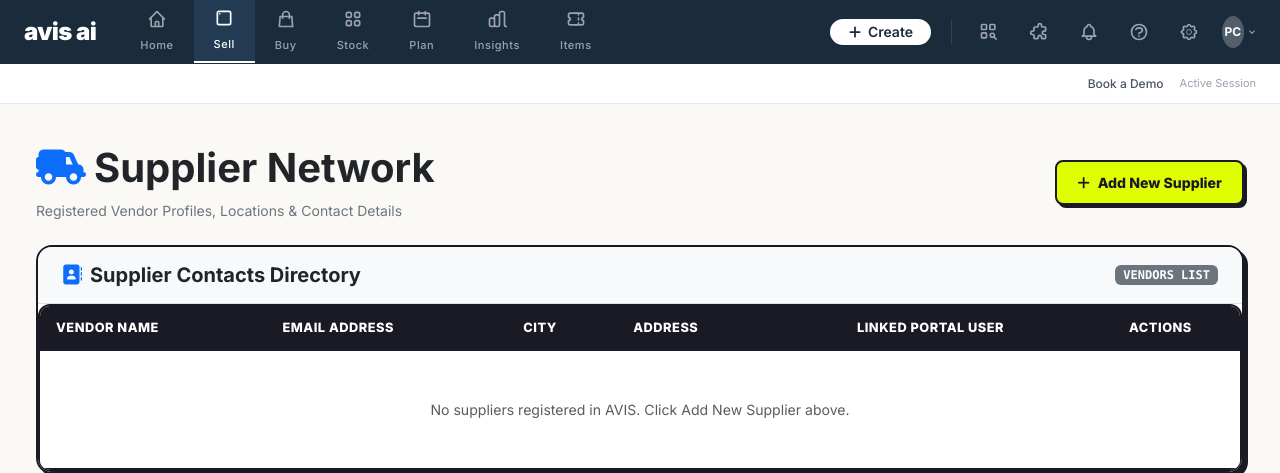
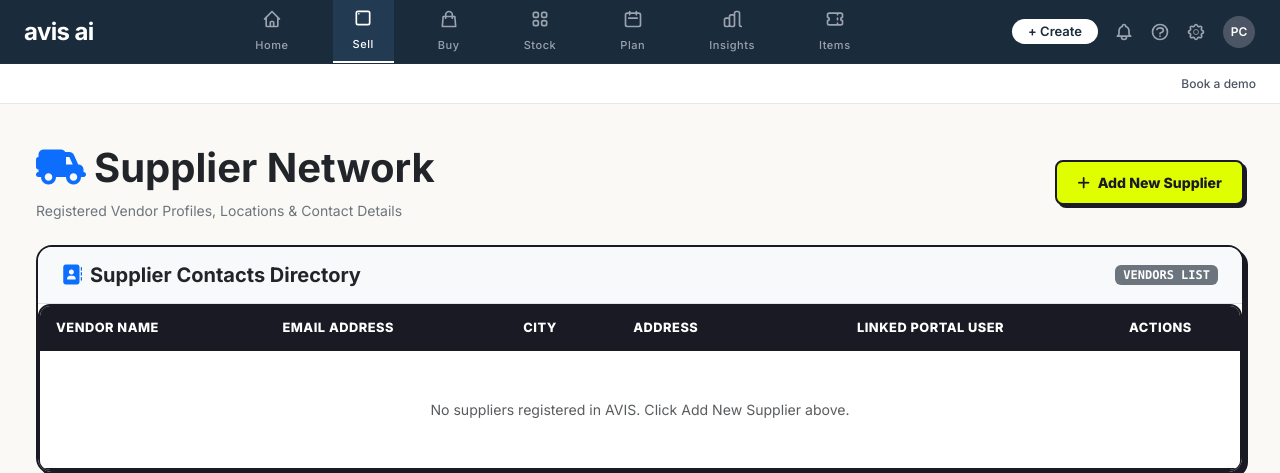
Before and after one commit to ParthChoudhary123/avis2, a Django app: page /manager/vendors/ in a window 1280 px wide. Shown: the top 473 px of the page. Run offline with Django 5.2, Linux system fonts and the light colour scheme; the visitor is signed in with stand-in values (Sample User, id 1); data that the repository does not hold is empty.

Commit message:
Refactor global navbar Layer 1 into three distinct zones (Far Left, Exact Center, Far Right) and Layer 2 to contain only Book a demo link on Far Right

```diff
--- a/inventory/templates/inventory/base_dashboard.html
+++ b/inventory/templates/inventory/base_dashboard.html
@@ -589,118 +589,95 @@
     <div class="fixed-top-header-wrapper">
         <!-- Tier 2: Primary Navigation Header -->
         <header class="katana-navbar">
-            <div class="d-flex align-items-stretch h-100" style="flex-wrap: nowrap !important; flex-grow: 1;">
-                <!-- Brand logo -->
-                <a class="katana-brand" href="{% url 'landing' %}">
+            <!-- Far Left Zone: Brand Identity -->
+            <div class="d-flex align-items-center h-100">
+                <a class="katana-brand text-white font-bold lowercase" href="{% url 'landing' %}" style="font-size: 24px; font-weight: 700; margin: 0; text-decoration: none;">
                     avis ai
                 </a>
+            </div>
 
-                <!-- Hamburger Toggle Button for Mobile Navigation -->
-                <button class="mobile-nav-toggle btn text-white d-lg-none p-0 ms-auto me-3 align-self-center" type="button" onclick="toggleMobileNav()" style="background: transparent; border: none; display: inline-flex; align-items: center;">
-                    <svg class="w-6 h-6" fill="none" stroke="currentColor" viewBox="0 0 24 24" style="width: 24px; height: 24px;"><path stroke-linecap="round" stroke-linejoin="round" stroke-width="2" d="M4 6h16M4 12h16M4 18h16"></path></svg>
-                </button>
-
-                <!-- Tab lists (Desktop) -->
-                <nav class="h-100">
-                    <ul class="katana-nav-tabs" id="primary-nav-tabs" style="flex-wrap: nowrap !important;">
+            <!-- Exact Center Zone: Main Module Navigation -->
+            <nav class="h-100 d-flex align-items-center">
+                <ul class="katana-nav-tabs d-flex align-items-center h-100" id="primary-nav-tabs" style="flex-wrap: nowrap !important; gap: 24px; list-style: none; margin: 0; padding: 0;">
                     {% if user.is_manager %}
-                            <li class="katana-nav-item">
+                        <li class="katana-nav-item h-100">
                             <a class="katana-nav-link active" onclick="switchPrimaryTab('home')">
                                 <svg class="w-5 h-5 mb-1" fill="none" stroke="currentColor" viewBox="0 0 24 24" style="width: 20px; height: 20px; margin-bottom: 2px;"><path stroke-linecap="round" stroke-linejoin="round" stroke-width="2" d="M3 12l2-2m0 0l7-7 7 7M5 10v10a1 1 0 001 1h3m10-11l2 2m-2-2v10a1 1 0 01-1 1h-3m-6 0a1 1 0 001-1v-4a1 1 0 011-1h2a1 1 0 011 1v4a1 1 0 001 1m-6 0h6"></path></svg>
                                 <span>Home</span>
                             </a>
                         </li>
-                            <li class="katana-nav-item">
+                        <li class="katana-nav-item h-100">
                             <a class="katana-nav-link" onclick="switchPrimaryTab('sell')">
                                 <svg class="w-5 h-5 mb-1" fill="none" stroke="currentColor" viewBox="0 0 24 24" style="width: 20px; height: 20px; margin-bottom: 2px;"><path stroke-linecap="round" stroke-linejoin="round" stroke-width="2" d="M7 7h.01M6 20h12a2 2 0 002-2V6a2 2 0 00-2-2H6a2 2 0 00-2 2v12a2 2 0 002 2z"></path></svg>
                                 <span>Sell</span>
                             </a>
                         </li>
-                            <li class="katana-nav-item">
+                        <li class="katana-nav-item h-100">
                             <a class="katana-nav-link" onclick="switchPrimaryTab('buy')">
                                 <svg class="w-5 h-5 mb-1" fill="none" stroke="currentColor" viewBox="0 0 24 24" style="width: 20px; height: 20px; margin-bottom: 2px;"><path stroke-linecap="round" stroke-linejoin="round" stroke-width="2" d="M16 11V7a4 4 0 00-8 0v4M5 9h14l1 12H4L5 9z"></path></svg>
                                 <span>Buy</span>
                             </a>
                         </li>
-                            <li class="katana-nav-item">
+                        <li class="katana-nav-item h-100">
                             <a class="katana-nav-link" onclick="switchPrimaryTab('stock')">
                                 <svg class="w-5 h-5 mb-1" fill="none" stroke="currentColor" viewBox="0 0 24 24" style="width: 20px; height: 20px; margin-bottom: 2px;"><path stroke-linecap="round" stroke-linejoin="round" stroke-width="2" d="M4 6a2 2 0 012-2h2a2 2 0 012 2v2a2 2 0 01-2 2H6a2 2 0 01-2-2V6zM14 6a2 2 0 012-2h2a2 2 0 012 2v2a2 2 0 01-2 2h-2a2 2 0 01-2-2V6zM4 16a2 2 0 012-2h2a2 2 0 012 2v2a2 2 0 01-2 2H6a2 2 0 01-2-2v-2zM14 16a2 2 0 012-2h2a2 2 0 012 2v2a2 2 0 01-2 2h-2a2 2 0 01-2-2v-2z"></path></svg>
                                 <span>Stock</span>
                             </a>
                         </li>
-                            <li class="katana-nav-item">
+                        <li class="katana-nav-item h-100">
                             <a class="katana-nav-link" onclick="switchPrimaryTab('plan')">
                                 <svg class="w-5 h-5 mb-1" fill="none" stroke="currentColor" viewBox="0 0 24 24" style="width: 20px; height: 20px; margin-bottom: 2px;"><path stroke-linecap="round" stroke-linejoin="round" stroke-width="2" d="M8 7V3m8 4V3m-9 8h10M5 21h14a2 2 0 002-2V7a2 2 0 00-2-2H5a2 2 0 00-2 2v12a2 2 0 002 2z"></path></svg>
                                 <span>Plan</span>
                             </a>
                         </li>
-                            <li class="katana-nav-item">
+                        <li class="katana-nav-item h-100">
                             <a class="katana-nav-link" onclick="switchPrimaryTab('insights')">
                                 <svg class="w-5 h-5 mb-1" fill="none" stroke="currentColor" viewBox="0 0 24 24" style="width: 20px; height: 20px; margin-bottom: 2px;"><path stroke-linecap="round" stroke-linejoin="round" stroke-width="2" d="M9 19v-6a2 2 0 00-2-2H5a2 2 0 00-2 2v6a2 2 0 002 2h2a2 2 0 002-2zm0 0V9a2 2 0 012-2h2a2 2 0 012 2v10m-6 0a2 2 0 002 2h2a2 2 0 002-2m0 0V5a2 2 0 012-2h2a2 2 0 012 2v14a2 2 0 002 2h2a2 2 0 002-2"></path></svg>
                                 <span>Insights</span>
                             </a>
                         </li>
-                            <li class="katana-nav-item">
+                        <li class="katana-nav-item h-100">
                             <a class="katana-nav-link" onclick="switchPrimaryTab('items')">
                                 <svg class="w-5 h-5 mb-1" fill="none" stroke="currentColor" viewBox="0 0 24 24" style="width: 20px; height: 20px; margin-bottom: 2px;"><path stroke-linecap="round" stroke-linejoin="round" stroke-width="2" d="M15 5v2m0 4v2m0 4v2M5 5a2 2 0 00-2 2v3a2 2 0 110 4v3a2 2 0 002 2h14a2 2 0 002-2v-3a2 2 0 110-4V7a2 2 0 00-2-2H5z"></path></svg>
                                 <span>Items</span>
                             </a>
                         </li>
                     {% else %}
-                            <li class="katana-nav-item">
+                        <li class="katana-nav-item h-100">
                             <a class="katana-nav-link active" onclick="switchPrimaryTab('fulfillment')">Fulfillment Ledger</a>
                         </li>
                     {% endif %}
                 </ul>
             </nav>
-            </div>
 
-            <!-- Global Action & System Icons (Right Side) -->
+            <!-- Far Right Zone: Action Control Utilities (Strict Horizontal Row) -->
             <div class="header-utilities h-100 d-flex align-items-center" style="flex-wrap: nowrap !important; gap: 16px;">
-                <!-- Quick Create button -->
-                <button class="btn d-flex align-items-center" style="color: #1A2B3C; background-color: #ffffff; font-weight: 600; padding: 6px 18px; border-radius: 20px; font-size: 14px; gap: 4px; flex-shrink: 0; line-height: 1; border: none;" onclick="alert('Creating new entry...');">
-                    <svg class="w-4 h-4" fill="none" stroke="currentColor" viewBox="0 0 24 24" style="width: 14px; height: 14px; margin-right: 2px; color: #1A2B3C; stroke-width: 3;"><path stroke-linecap="round" stroke-linejoin="round" stroke-width="3" d="M12 4v16m8-8H4"></path></svg>
-                    <span>Create</span>
+                <!-- Primary Action Control (+ Create) -->
+                <button class="btn d-flex align-items-center" style="color: #1A2B3C !important; background-color: #ffffff !important; font-weight: 600; padding: 6px 16px; border-radius: 9999px; font-size: 13px; gap: 4px; flex-shrink: 0; line-height: 1; border: none;" onclick="alert('Creating new entry...');">
+                    <span>+ Create</span>
                 </button>
 
-                <!-- Divider -->
-                <div style="width: 1px; height: 24px; background-color: #374151; margin: 0 4px;"></div>
-
-                <!-- System Utility Icons -->
-                <div class="d-flex align-items-center" style="gap: 16px;">
-                    <button class="utility-icon-btn d-none d-xl-inline-flex" title="App Launcher" onclick="alert('Opening Grid Search Launcher...');" style="background: none; border: none; padding: 0; color: #9ca3af; cursor: pointer; display: inline-flex; align-items: center;">
-                        <svg class="w-5 h-5" fill="none" stroke="currentColor" viewBox="0 0 24 24" style="width: 20px; height: 20px; color: #9ca3af; stroke-width: 2;">
-                            <rect x="3" y="3" width="6" height="6" rx="1" stroke="currentColor" stroke-width="2"/>
-                            <rect x="13" y="3" width="6" height="6" rx="1" stroke="currentColor" stroke-width="2"/>
-                            <rect x="3" y="13" width="6" height="6" rx="1" stroke="currentColor" stroke-width="2"/>
-                            <circle cx="16" cy="16" r="2.5" stroke="currentColor" stroke-width="2"/>
-                            <path d="M18 18l2.5 2.5" stroke="currentColor" stroke-width="2" stroke-linecap="round"/>
-                        </svg>
-                    </button>
-
-                    <button class="utility-icon-btn d-none d-lg-inline-flex" title="Integrations" onclick="alert('Opening Marketplace (Shopify, QuickBooks, WooCommerce)...');" style="background: none; border: none; padding: 0; color: #9ca3af; cursor: pointer;">
-                        <svg class="w-5 h-5" fill="none" stroke="currentColor" viewBox="0 0 24 24" style="width: 20px; height: 20px; color: #9ca3af;"><path stroke-linecap="round" stroke-linejoin="round" stroke-width="2" d="M11 4a2 2 0 114 0v1a1 1 0 001 1h3a1 1 0 011 1v3a1 1 0 01-1 1h-1a2 2 0 100 4h1a1 1 0 011 1v3a1 1 0 01-1 1h-3a1 1 0 01-1-1v-1a2 2 0 10-4 0v1a1 1 0 01-1 1H7a1 1 0 01-1-1v-3a1 1 0 00-1-1H4a2 2 0 110-4h1a1 1 0 001-1V7a1 1 0 011-1h3a1 1 0 001-1V4z"></path></svg>
-                    </button>
-
-                    <button class="utility-icon-btn d-none d-md-inline-flex" title="Notifications" onclick="alert('No announcements.');" style="background: none; border: none; padding: 0; color: #9ca3af; cursor: pointer;">
+                <!-- Notification Bell Icon -->
+                <button class="utility-icon-btn" title="Notifications" onclick="alert('No announcements.');" style="background: none; border: none; padding: 0; color: #9ca3af; cursor: pointer; width: 20px; height: 20px; display: inline-flex; align-items: center; justify-content: center; flex-shrink: 0;">
                     <svg class="w-5 h-5" fill="none" stroke="currentColor" viewBox="0 0 24 24" style="width: 20px; height: 20px; color: #9ca3af;"><path stroke-linecap="round" stroke-linejoin="round" stroke-width="2" d="M15 17h5l-1.405-1.405A2.032 2.032 0 0118 14.158V11a6.002 6.002 0 00-4-5.659V5a2 2 0 10-4 0v.341C7.67 6.165 6 8.388 6 11v3.159c0 .538-.214 1.055-.595 1.436L4 17h5m6 0v1a3 3 0 11-6 0v-1m6 0H9"></path></svg>
                 </button>
 
-                    <button class="utility-icon-btn d-none d-lg-inline-flex" title="Help Center" onclick="alert('Opening Help Center & Knowledge Base...');" style="background: none; border: none; padding: 0; color: #9ca3af; cursor: pointer;">
+                <!-- Support Hub Icon -->
+                <button class="utility-icon-btn" title="Help Center" onclick="alert('Opening Help Center & Knowledge Base...');" style="background: none; border: none; padding: 0; color: #9ca3af; cursor: pointer; width: 20px; height: 20px; display: inline-flex; align-items: center; justify-content: center; flex-shrink: 0;">
                     <svg class="w-5 h-5" fill="none" stroke="currentColor" viewBox="0 0 24 24" style="width: 20px; height: 20px; color: #9ca3af;"><path stroke-linecap="round" stroke-linejoin="round" stroke-width="2" d="M8.228 9c.549-1.165 2.03-2 3.772-2 2.21 0 4 1.343 4 3 0 1.4-1.278 2.575-3.006 2.907-.542.104-.994.54-.994 1.093m0 3h.01M21 12a9 9 0 11-18 0 9 9 0 0118 0z"></path></svg>
                 </button>
-                    <button class="utility-icon-btn d-none d-lg-inline-flex" title="Settings" onclick="switchPrimaryTab('settings');" style="background: none; border: none; padding: 0; color: #9ca3af; cursor: pointer;">
+
+                <!-- Settings Navigation Icon -->
+                <button class="utility-icon-btn" title="Settings" onclick="switchPrimaryTab('settings');" style="background: none; border: none; padding: 0; color: #9ca3af; cursor: pointer; width: 20px; height: 20px; display: inline-flex; align-items: center; justify-content: center; flex-shrink: 0;">
                     <svg class="w-5 h-5" fill="none" stroke="currentColor" viewBox="0 0 24 24" style="width: 20px; height: 20px; color: #9ca3af;"><path stroke-linecap="round" stroke-linejoin="round" stroke-width="2" d="M10.325 4.317c.426-1.756 2.924-1.756 3.35 0a1.724 1.724 0 002.573 1.066c1.543-.94 3.31.826 2.37 2.37a1.724 1.724 0 001.065 2.572c1.756.426 1.756 2.924 0 3.35a1.724 1.724 0 00-1.066 2.573c.94 1.543-.826 3.31-2.37 2.37a1.724 1.724 0 00-2.572 1.065c-.426 1.756-2.924 1.756-3.35 0a1.724 1.724 0 00-2.573-1.066c-1.543.94-3.31-.826-2.37-2.37a1.724 1.724 0 00-1.065-2.572c-1.756-.426-1.756-2.924 0-3.35a1.724 1.724 0 001.066-2.573c-.94-1.543.826-3.31 2.37-2.37.996.608 2.296.07 2.572-1.065z"></path><circle cx="12" cy="12" r="3"></circle></svg>
                 </button>
-                </div>
 
                 <!-- User Dropdown with PC initials badge -->
                 <div class="dropdown">
                     <button class="user-profile-badge dropdown-toggle d-flex align-items-center" type="button" id="userDropdown" data-bs-toggle="dropdown" aria-expanded="false" style="background: transparent; border: none; padding: 0;">
-                        <div class="w-8 h-8 rounded-full bg-[#52606d] text-white flex items-center justify-center font-bold text-xs shadow-inner" style="width: 32px; height: 32px; border-radius: 50%; background-color: #52606d; color: #ffffff; display: flex; align-items: center; justify-content: center; font-weight: bold; font-size: 12px; box-shadow: inset 0 2px 4px 0 rgba(0,0,0,0.06);">
+                        <div class="w-8 h-8 rounded-full bg-[#4B5563] text-white flex items-center justify-center font-bold text-xs" style="width: 32px; height: 32px; border-radius: 50%; background-color: #4B5563; color: #ffffff; display: flex; align-items: center; justify-content: center; font-weight: 600; font-size: 12px; text-transform: uppercase;">
                             PC
                         </div>
-                        <svg class="w-3 h-3 text-gray-400" fill="none" stroke="currentColor" viewBox="0 0 24 24" style="width: 12px; height: 12px; margin-left: 4px; color: #9ca3af;"><path stroke-linecap="round" stroke-linejoin="round" stroke-width="3" d="M19 9l-7 7-7-7"></path></svg>
                     </button>
                     <ul class="dropdown-menu dropdown-menu-end border border-2 border-dark shadow" aria-labelledby="userDropdown" style="border-radius: 12px; padding: 8px; z-index: 1050; min-width: 220px;">
                         <li class="px-3 py-2 border-bottom mb-2 text-start">
@@ -741,9 +718,8 @@
             <div class="d-flex align-items-center h-100" id="sub-nav-bar-container" style="gap: 24px;">
                 <!-- Sub links will be injected here dynamically by JavaScript -->
             </div>
-            <div class="d-none d-md-flex align-items-center" style="margin-left: auto; gap: 16px; flex-shrink: 0;">
-                <a href="#" style="color: #4B5563; font-size: 12px; font-weight: 500; text-decoration: none; transition: color 0.2s ease;" onmouseover="this.style.color='#111827'" onmouseout="this.style.color='#4B5563'" onclick="alert('Book a demo modal...'); return false;">Book a Demo</a>
-                <span style="font-size: 11px; color: #9CA3AF;">Active Session</span>
+            <div class="d-none d-md-flex align-items-center" style="margin-left: auto; flex-shrink: 0;">
+                <a href="#" style="color: #4B5563; font-size: 12px; font-weight: 500; text-decoration: none; transition: color 0.2s ease;" onmouseover="this.style.color='#111827'" onmouseout="this.style.color='#4B5563'" onclick="alert('Book a demo modal...'); return false;">Book a demo</a>
             </div>
         </div>
     </div>
```
Lines whose indentation alone changed are shown as unchanged.
